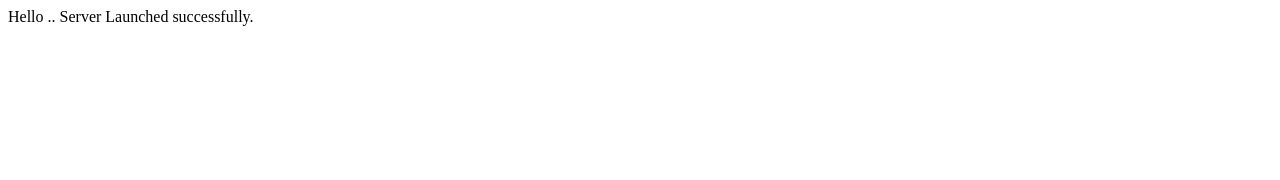
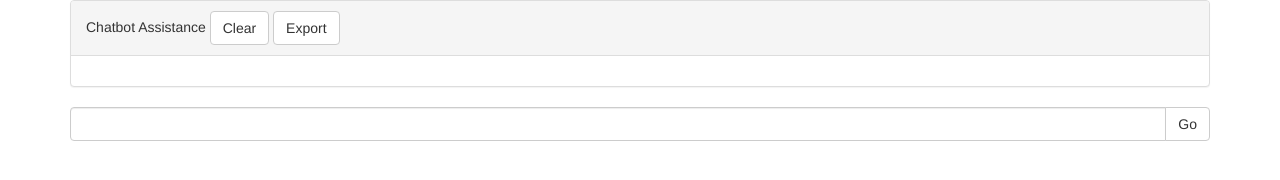
Before and after one commit to praveenbamandla/chatbot, a website: page index.html in a window 1280 px wide. Drawn offline with nearby package versions, Linux system fonts and the light colour scheme.

Commit message:
Added basic html template with UI part

```diff
--- a/index.html
+++ b/index.html
@@ -3,9 +3,31 @@
 	<head>
 		<meta charset="UTF-8" />
 		<title>Chat Bot</title>
-
+		<link rel="stylesheet" type="text/css" href="./assets/bootstrap.min.css" />
+		<style>
+		</style>
 	</head>
 	<body>
-		Hello .. Server Launched successfully.
+		<div class="container">
+			<div class="panel panel-default">
+				<div class="panel-heading">
+					<span class="title">Chatbot Assistance</span>
+					<button type="button" class="btn btn-default" id="clearMessage">Clear</button>
+					<button type="button" class="btn btn-default" id="exportMessage">Export</button>
+				</div>
+				<div class="panel-body" id="conversationBox"></div>
+			</div>
+			<div class="input-group">
+				<input type="text" class="form-control width100" id="inputMessage" />
+				<span class="input-group-btn">
+					<button type="button" class="btn btn-default" id="goMessage">Go</button>
+				</span>
+			</div>
+		</div>
+		<div id="editor"></div>
+		<script src="./assets/jquery.min.js"></script>
+		<script src="./assets/jspdf.min.js"></script>
+		<script type="text/javascript">
+		</script>
 	</body>
 </html>
```
